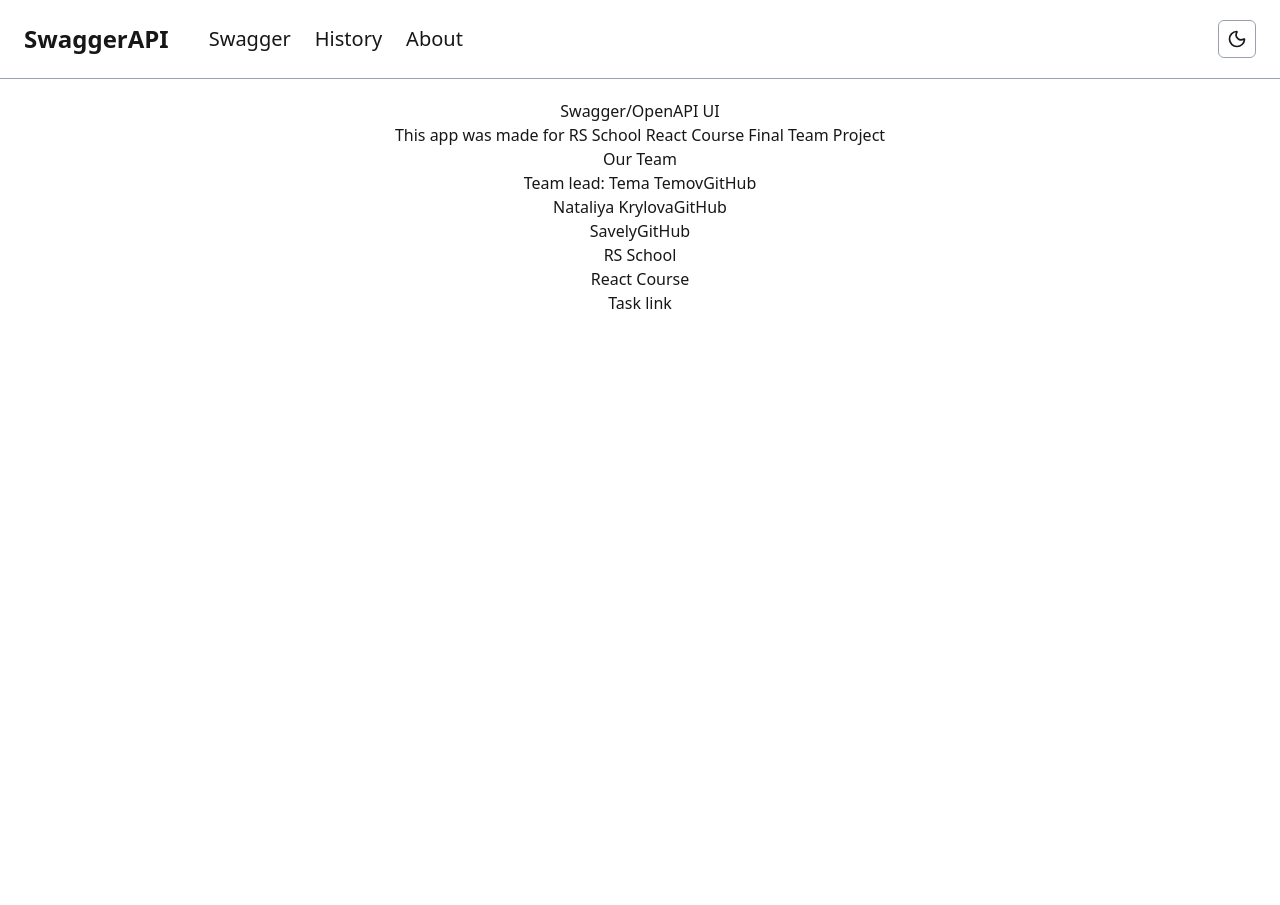
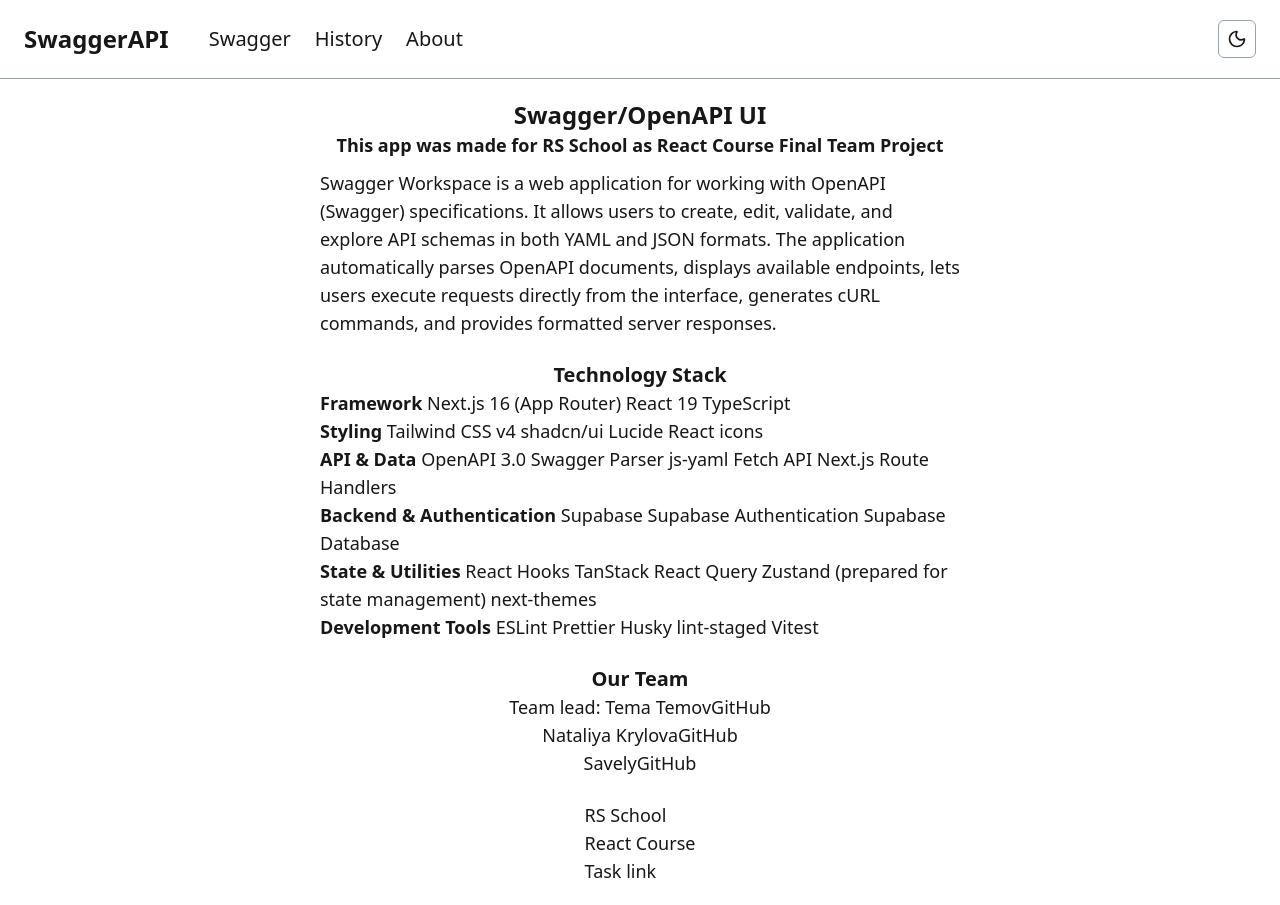
Before and after one commit to NataliItaly/swagger-editor, a Next.js app: page /about in a window 1280 px wide. Before the commit the page ends 800 px from the top, so only its background shows below. Built offline with nearby package versions, Linux system fonts and the light colour scheme.

Commit message:
feat: complete about page

```diff
--- a/app/about/page.tsx
+++ b/app/about/page.tsx
@@ -2,10 +2,50 @@ import Link from 'next/link';
 
 export default function AboutPage() {
   return (
-    <div className="flex flex-col items-center">
-      <h1>Swagger/OpenAPI UI</h1>
-      <p>This app was made for RS School React Course Final Team Project</p>
-      <h2>Our Team</h2>
+    <div className="flex flex-col items-center gap-6 text-lg">
+      <div className="lg:max-w-1/2 max-w-full">
+        <h1 className="text-2xl font-bold text-center">Swagger/OpenAPI UI</h1>
+        <p className="mb-2.5 text-center">
+          <strong>
+            This app was made for RS School as React Course Final Team Project
+          </strong>
+        </p>
+        <div>
+          Swagger Workspace is a web application for working with OpenAPI
+          (Swagger) specifications. It allows users to create, edit, validate,
+          and explore API schemas in both YAML and JSON formats. The application
+          automatically parses OpenAPI documents, displays available endpoints,
+          lets users execute requests directly from the interface, generates
+          cURL commands, and provides formatted server responses.
+        </div>
+      </div>
+      <div className="lg:max-w-1/2  max-w-full">
+        <h2 className="text-xl font-bold text-center">Technology Stack</h2>
+        <div>
+          <strong>Framework</strong> Next.js 16 (App Router) React 19 TypeScript
+        </div>
+        <div>
+          <strong>Styling</strong> Tailwind CSS v4 shadcn/ui Lucide React icons
+        </div>
+        <div>
+          <strong>API & Data</strong> OpenAPI 3.0 Swagger Parser js-yaml Fetch
+          API Next.js Route Handlers
+        </div>
+        <div>
+          <strong>Backend & Authentication</strong> Supabase Supabase
+          Authentication Supabase Database
+        </div>
+        <div>
+          <strong>State & Utilities</strong> React Hooks TanStack React Query
+          Zustand (prepared for state management) next-themes
+        </div>
+        <div>
+          <strong>Development Tools</strong> ESLint Prettier Husky lint-staged
+          Vitest
+        </div>
+      </div>
+      <div className="text-center">
+        <h2 className="text-xl font-bold">Our Team</h2>
         <p>
           Team lead: Tema Temov
           <Link href="https://github.com/dzzuze">GitHub</Link>
@@ -18,11 +58,20 @@ export default function AboutPage() {
           Savely
           <Link href="">GitHub</Link>
         </p>
+      </div>
+      <div>
+        <p>
           <Link href="https://rs.school/">RS School</Link>
+        </p>
+        <p>
           <Link href="https://rs.school/courses/reactjs">React Course</Link>
+        </p>
+        <p>
           <Link href="https://github.com/rolling-scopes-school/tasks/blob/master/react/modules/tasks/final.md">
             Task link
           </Link>
+        </p>
+      </div>
     </div>
   );
 }
--- a/app/history/page.tsx
+++ b/app/history/page.tsx
@@ -1,7 +1,7 @@
 export default function HistoryPage() {
   return (
     <div>
-      <h1>History and Analytics</h1>
+      <h1 className="text-2xl font-bold">History and Analytics</h1>
     </div>
   );
 }
```
Lines whose indentation alone changed are shown as unchanged.
